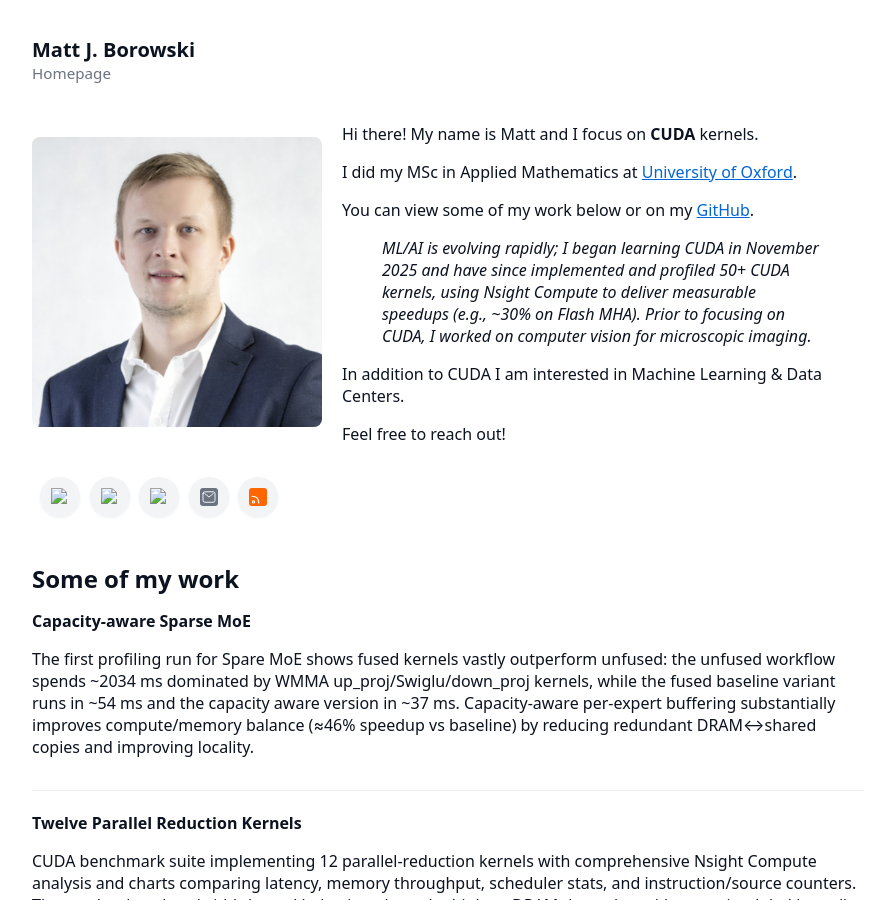
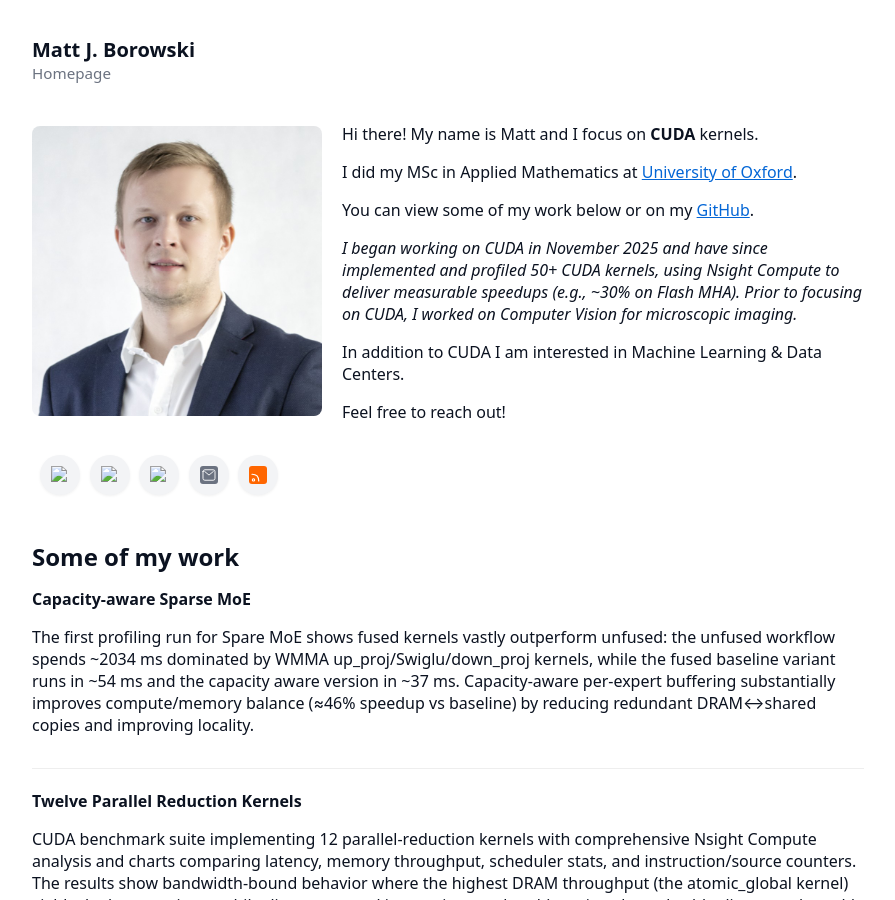
Before and after one commit to MattJBorowski1991/mattjborowski1991.github.io, a Jekyll site: the page built from index.md, in a window 1280 px wide and 900 px high. Shown: the whole window, without its empty margins (192-1087 px from the left). Built offline with Jekyll 4.4.1, drawn with Linux system fonts in a browser that asks for light colours.

Commit message:
Fix paragraph

```diff
--- a/index.md
+++ b/index.md
@@ -15,9 +15,7 @@ layout: default
 
 <p>You can view some of my work below or on my <a href="https://github.com/MattJBorowski1991">GitHub</a>.</p>
 
-  <blockquote>
-    <p><em>ML/AI is evolving rapidly; I began learning CUDA in November 2025 and have since implemented and profiled 50+ CUDA kernels, using Nsight Compute to deliver measurable speedups (e.g., ~30% on Flash MHA). Prior to focusing on CUDA, I worked on computer vision for microscopic imaging.</em></p>
-  </blockquote>
+<p><em>I began working on CUDA in November 2025 and have since implemented and profiled 50+ CUDA kernels, using Nsight Compute to deliver measurable speedups (e.g., ~30% on Flash MHA). Prior to focusing on CUDA, I worked on Computer Vision for microscopic imaging.</em></p>
 
 <p>In addition to CUDA I am interested in Machine Learning & Data Centers.</p>
 
```
